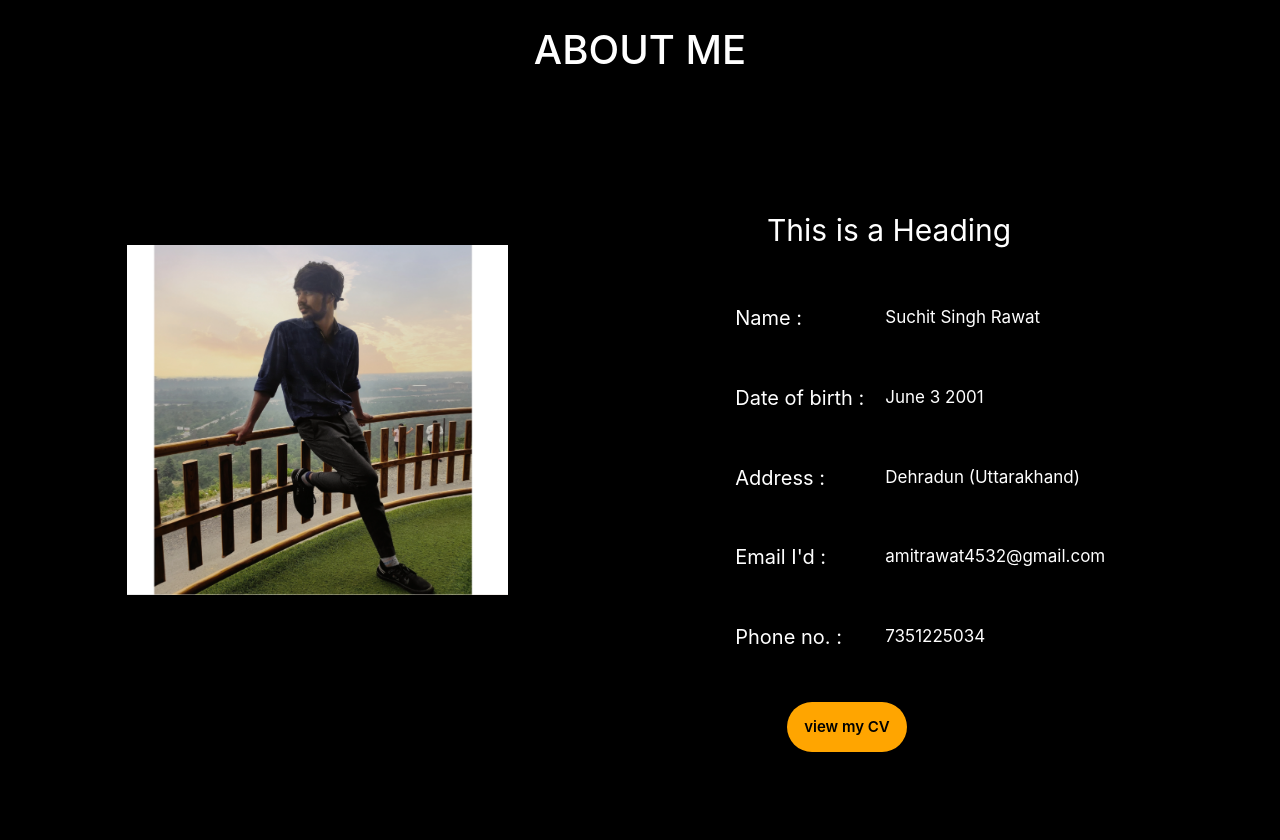
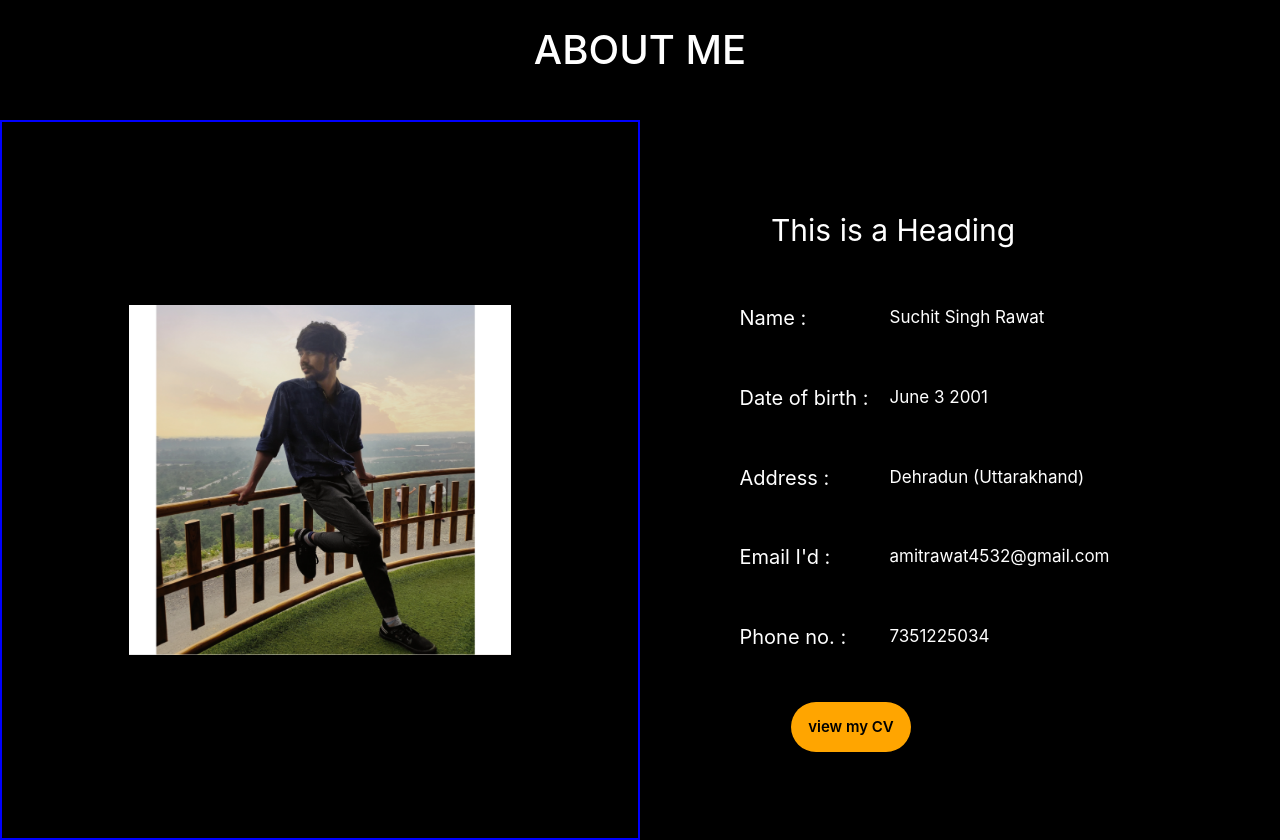
Before and after one commit to Amitrawat4532/portfolio, a Next.js app: page / in a window 1280 px wide. Shown: the part 820-1660 px from the top of the page. Built offline with nearby package versions, Linux system fonts and the light colour scheme.

Commit message:
fix button

```diff
--- a/Component/Aboutpage.js
+++ b/Component/Aboutpage.js
@@ -16,17 +16,19 @@ const Aboutpage = () => {
       <Flex bgColor="black" flexWrap="wrap" height="90vh">
         {/* ****************left container************* */}
         <Flex
-          flex="1"
-          height={["230px", "300px", "500px", "600px"]}
-          alignItems="center"
           justifyContent="center"
+          width={["100%", "100%", "50%", "50%"]}
+          border="2px solid blue"
         >
           <Image
             src="./Images/amit.png"
             height={["150px", "200px", "300px", "350px"]}
-            width="60%"
+            width={["60%", "60%", "60%", "60%"]}
+            alignSelf="center"
+            margin="auto"
           />
         </Flex>
+
         {/* ************************right container***************** */}
 
         <Flex
@@ -36,8 +38,12 @@ const Aboutpage = () => {
           justifyContent="center"
           margin="5px"
           alignItems="Center"
+          width={["100%", "100%", "50%", "50%"]}
         >
-          <Flex justifyContent="start" width="60%">
+          <Flex
+            justifyContent={["center", "center", "start", "start"]}
+            width="60%"
+          >
             <Text color="white" fontSize={["15px", "20px", "25px", "30px"]}>
               {" "}
               This is a Heading{" "}
@@ -106,7 +112,7 @@ const Aboutpage = () => {
             <Text
               color="white"
               textAlign="start"
-              fontSize={["10px", "12px", "15px", "17px"]}
+              fontSize={["5px", "12px", "15px", "17px"]}
             >
               amitrawat4532@gmail.com
             </Text>
@@ -129,7 +135,11 @@ const Aboutpage = () => {
             </Text>
           </Flex>
 
-          <Flex justifyContent="start" width="60%" paddingLeft="20px">
+          <Flex
+            justifyContent={["center", "center", "start", "start"]}
+            width="60%"
+            paddingLeft="20px"
+          >
             <Button
               as="a"
               href="images/suchit singh.png"
--- a/Component/Navbar.js
+++ b/Component/Navbar.js
@@ -36,7 +36,7 @@ const Navbar = () => {
           pt="70px"
         >
           <Text
-            color="white"
+            color={["orange", "orange", "white", "white"]}
             fontSize={["15px", "20px", "25px", "30px"]}
             textTransform="uppercase"
           >
@@ -92,7 +92,7 @@ const Navbar = () => {
           aria-label="Search database"
           icon={<HamburgerIcon />}
           display={["flex", "flex", "none", "none"]}
-          color="white"
+          color="orange"
           background="tranparent"
           fontSize="30px"
         />
@@ -170,10 +170,10 @@ const Navbar = () => {
                 justifyContent="space-evenly"
                 mb="15px"
               >
-                <Image src="./images/instagram.png" />
-                <Image src="./images/viber.png" />
-                <Image src="./images/gmail.png" />
-                <Image src="./images/whatsapp.png" />
+                <Image src="./Images/instagram.png" />
+                <Image src="./Images/viber.png" />
+                <Image src="./Images/gmail.png" />
+                <Image src="./Images/whatsapp.png" />
               </Flex>
             </DrawerFooter>
           </DrawerContent>
```
